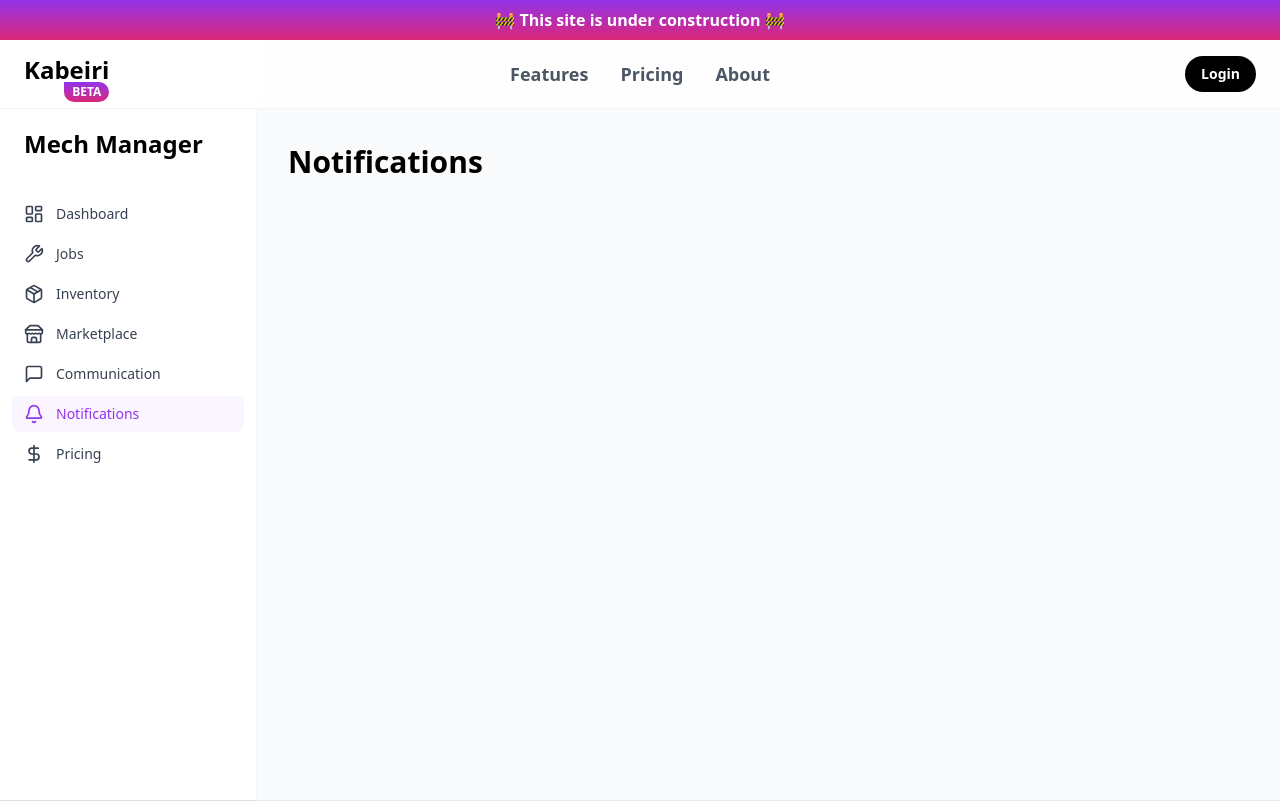
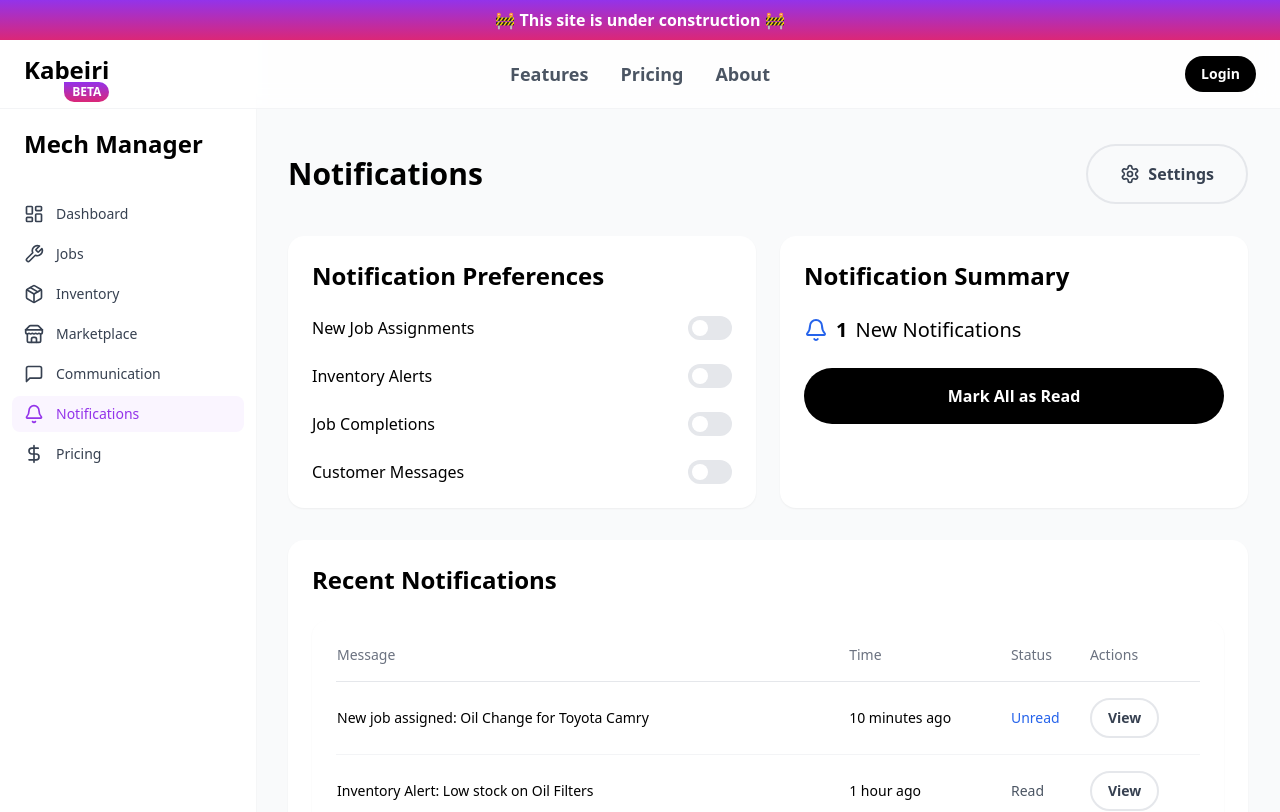
Before and after one commit to Kabeiri-Application/kabeiri-website, a Next.js app: page /dashboard/notifications in a window 1280 px wide. Shown: the top 812 px of the page. Built offline with nearby package versions, Linux system fonts and the light colour scheme; no server answers.

Commit message:
Add notifications page

```diff
--- a/src/app/dashboard/notifications/page.tsx
+++ b/src/app/dashboard/notifications/page.tsx
@@ -1,9 +1,127 @@
+'use client';
+
+import { createColumnHelper } from '@tanstack/react-table';
+import { Bell, Settings } from 'lucide-react';
+
+import { Button } from '@/components/Button';
+import { Switch } from '@/components/Switch';
+import { Table } from '@/components/Table';
+
+type Notification = {
+  message: string;
+  time: string;
+  status: 'Unread' | 'Read';
+  actions: string;
+};
+
+const data: Notification[] = [
+  {
+    message: 'New job assigned: Oil Change for Toyota Camry',
+    time: '10 minutes ago',
+    status: 'Unread',
+    actions: 'View',
+  },
+  {
+    message: 'Inventory Alert: Low stock on Oil Filters',
+    time: '1 hour ago',
+    status: 'Read',
+    actions: 'View',
+  },
+  {
+    message: 'Job Completed: Brake Replacement for Ford F-150',
+    time: '2 hours ago',
+    status: 'Read',
+    actions: 'View',
+  },
+];
+
+const columnHelper = createColumnHelper<Notification>();
+
+const columns = [
+  columnHelper.accessor('message', {
+    header: 'Message',
+    cell: (info) => info.getValue(),
+  }),
+  columnHelper.accessor('time', {
+    header: 'Time',
+    cell: (info) => info.getValue(),
+  }),
+  columnHelper.accessor('status', {
+    header: 'Status',
+    cell: (info) => (
+      <span
+        className={
+          info.getValue() === 'Unread' ? 'text-blue-600' : 'text-gray-600'
+        }>
+        {info.getValue()}
+      </span>
+    ),
+  }),
+  columnHelper.accessor('actions', {
+    header: 'Actions',
+    cell: (info) => (
+      <Button variant='secondary' size='sm'>
+        {info.getValue()}
+      </Button>
+    ),
+  }),
+];
+
 export default function NotificationsPage() {
   return (
     <main className='p-8'>
       <div className='mx-auto max-w-7xl'>
-        <h1 className='mb-8 text-3xl font-bold'>Notifications</h1>
-        {/* Content will go here */}
+        <div className='mb-8 flex items-center justify-between'>
+          <h1 className='text-3xl font-bold'>Notifications</h1>
+          <Button variant='secondary'>
+            <Settings className='mr-2 size-5' />
+            Settings
+          </Button>
+        </div>
+
+        <div className='mb-8 grid gap-6 lg:grid-cols-2'>
+          {/* Notification Preferences */}
+          <div className='rounded-2xl bg-white p-6 shadow-sm'>
+            <h2 className='mb-6 text-2xl font-bold'>
+              Notification Preferences
+            </h2>
+            <div className='space-y-6'>
+              <div className='flex items-center justify-between'>
+                <span className='text-base'>New Job Assignments</span>
+                <Switch />
+              </div>
+              <div className='flex items-center justify-between'>
+                <span className='text-base'>Inventory Alerts</span>
+                <Switch />
+              </div>
+              <div className='flex items-center justify-between'>
+                <span className='text-base'>Job Completions</span>
+                <Switch />
+              </div>
+              <div className='flex items-center justify-between'>
+                <span className='text-base'>Customer Messages</span>
+                <Switch />
+              </div>
+            </div>
+          </div>
+
+          {/* Notification Summary */}
+          <div className='rounded-2xl bg-white p-6 shadow-sm'>
+            <h2 className='mb-6 text-2xl font-bold'>Notification Summary</h2>
+            <div className='mb-6 flex items-center gap-2'>
+              <Bell className='size-6 text-blue-600' />
+              <span className='text-xl font-bold'>1</span>
+              <span className='text-xl'>New Notifications</span>
+            </div>
+            <Button className='w-full'>Mark All as Read</Button>
+          </div>
+        </div>
+
+        {/* Recent Notifications */}
+        <div className='rounded-2xl bg-white p-6 shadow-sm'>
+          <h2 className='mb-6 text-2xl font-bold'>Recent Notifications</h2>
+          <Table columns={columns} data={data} />
+        </div>
       </div>
     </main>
   );
--- /dev/null
+++ b/src/components/Switch.tsx
@@ -0,0 +1,40 @@
+'use client';
+
+import { useState } from 'react';
+
+import { cn } from '@/utils/cn';
+
+interface SwitchProps {
+  defaultChecked?: boolean;
+  onChange?: (checked: boolean) => void;
+}
+
+export function Switch({ defaultChecked = false, onChange }: SwitchProps) {
+  const [enabled, setEnabled] = useState(defaultChecked);
+
+  const handleClick = () => {
+    const newValue = !enabled;
+    setEnabled(newValue);
+    onChange?.(newValue);
+  };
+
+  return (
+    <button
+      type='button'
+      role='switch'
+      aria-checked={enabled}
+      onClick={handleClick}
+      className={cn(
+        'relative inline-flex h-6 w-11 items-center rounded-full transition-colors focus:outline-none focus:ring-2 focus:ring-purple-500 focus:ring-offset-2',
+        enabled ? 'bg-purple-600' : 'bg-gray-200'
+      )}>
+      <span className='sr-only'>Toggle notification</span>
+      <span
+        className={cn(
+          'inline-block h-4 w-4 transform rounded-full bg-white transition-transform',
+          enabled ? 'translate-x-6' : 'translate-x-1'
+        )}
+      />
+    </button>
+  );
+}
```
